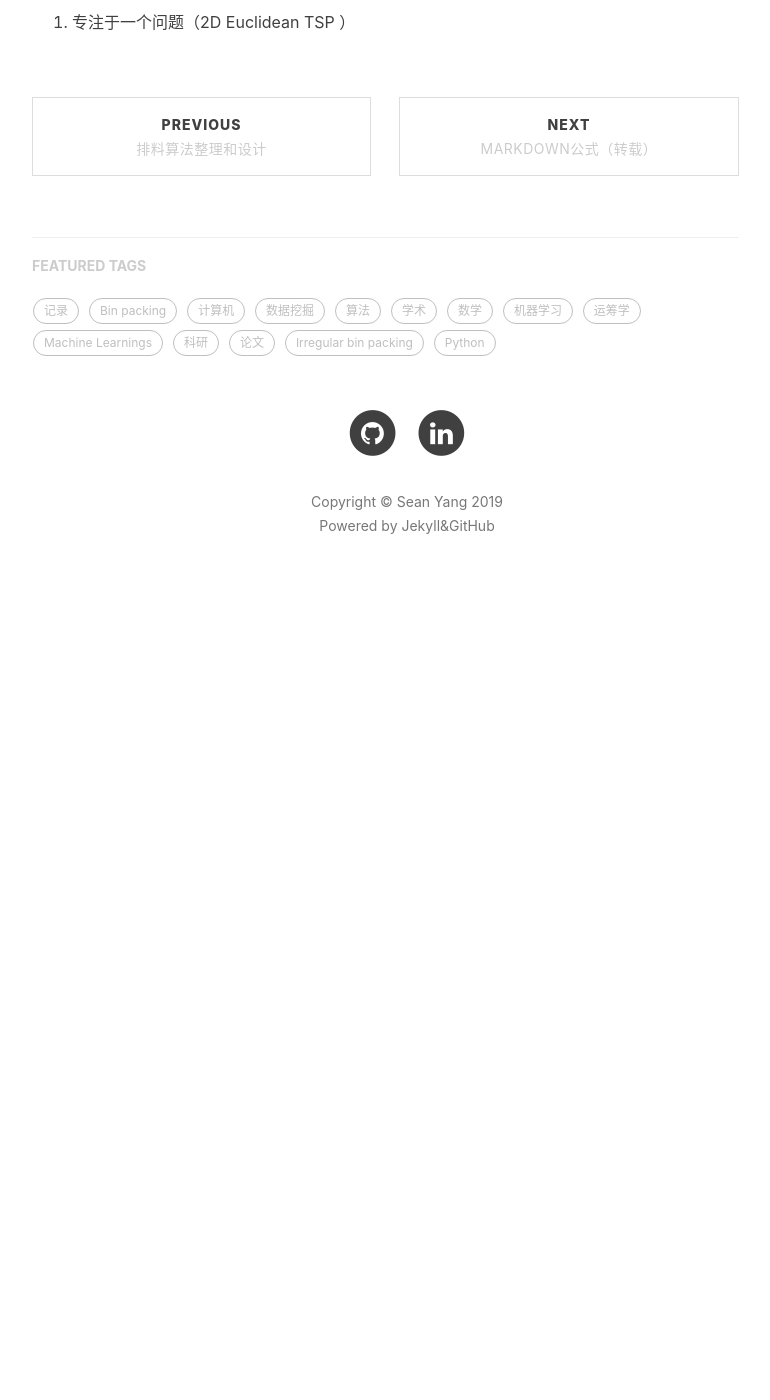
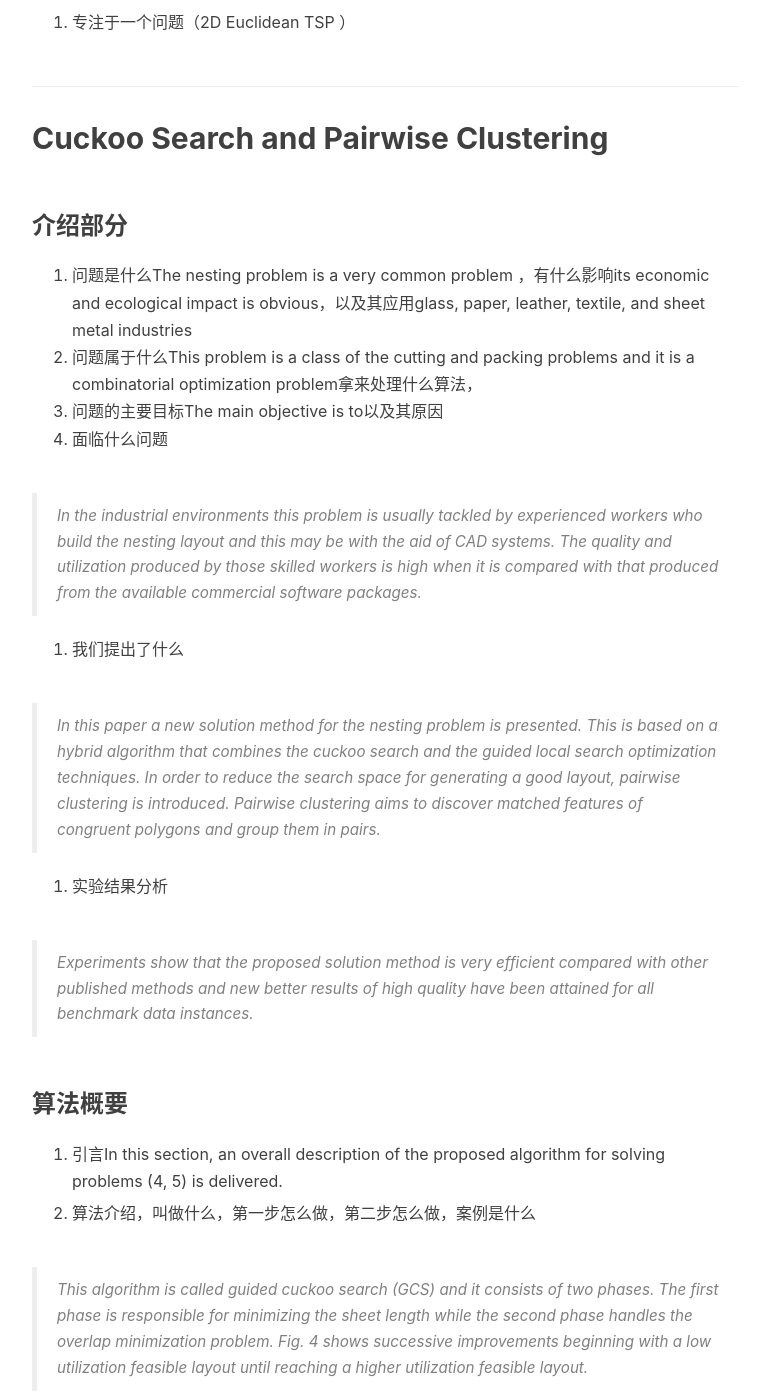
Before and after one commit to seanys/seanys-page-old, a Jekyll site: the page built from _posts/2019-10-15-文章学习.md, in a window 1280 px wide and 1400 px high, scrolled down 1457 px. Shown: the whole window, without its empty margins (233-1003 px from the left). Built offline with Jekyll 4.4.1, drawn with Linux system fonts in a browser that asks for light colours; nearby versions of some CDN libraries; comment, search, counter and statistics services are not loaded; before the commit the page ends 2087 px from its top, so only the background shows below that; some of the changed text lies outside the part shown.

Commit message:
增加部分内容

```diff
--- a/_posts/2019-10-15-文章学习.md
+++ b/_posts/2019-10-15-文章学习.md
@@ -32,3 +32,39 @@ tags:
 ### 神经网络结构
 
 1. 专注于一个问题（2D Euclidean TSP ）
+
+
+
+## Cuckoo Search and Pairwise Clustering
+
+### 介绍部分
+
+1. 问题是什么The nesting problem is a very common problem ，有什么影响its economic and ecological impact is obvious，以及其应用glass, paper, leather, textile, and sheet metal industries
+2. 问题属于什么This problem is a class of the cutting and packing problems and it is a combinatorial optimization problem拿来处理什么算法，
+3. 问题的主要目标The main objective is to以及其原因
+4. 面临什么问题
+
+>In the industrial environments this problem is usually tackled by experienced workers who build the nesting layout and this may be with the aid of CAD systems. The quality and utilization produced by those skilled workers is high when it is compared with that produced from the available commercial software packages.
+
+5. 我们提出了什么
+
+> In this paper a new solution method for the nesting problem is presented. This is based on a hybrid algorithm that combines the cuckoo search and the guided local search optimization techniques. In order to reduce the search space for generating a good layout, pairwise clustering is introduced. Pairwise clustering aims to discover matched features of congruent polygons and group them in pairs.
+
+6. 实验结果分析
+
+> Experiments show that the proposed solution method is very efficient compared with other published methods and new better results of high quality have been attained for all benchmark data instances.
+
+### 算法概要
+
+1. 引言In this section, an overall description of the proposed algorithm for solving problems (4, 5) is delivered.
+
+2. 算法介绍，叫做什么，第一步怎么做，第二步怎么做，案例是什么
+
+> This algorithm is called guided cuckoo search (GCS) and it consists of two phases. The first phase is responsible for minimizing the sheet length while the second phase handles the overlap minimization problem. Fig. 4 shows successive improvements beginning with a low utilization feasible layout until reaching a higher utilization feasible layout.
+   >
+
+
+
+
+
+## A 2-exchange heuristic for nesting problems
```
Also changed, not shown: _posts/2019-11-16-排样问题综合研究.md (+27 -0 lines), _posts/2019-11-16-经典排样算法.md (+13 -21 lines).
